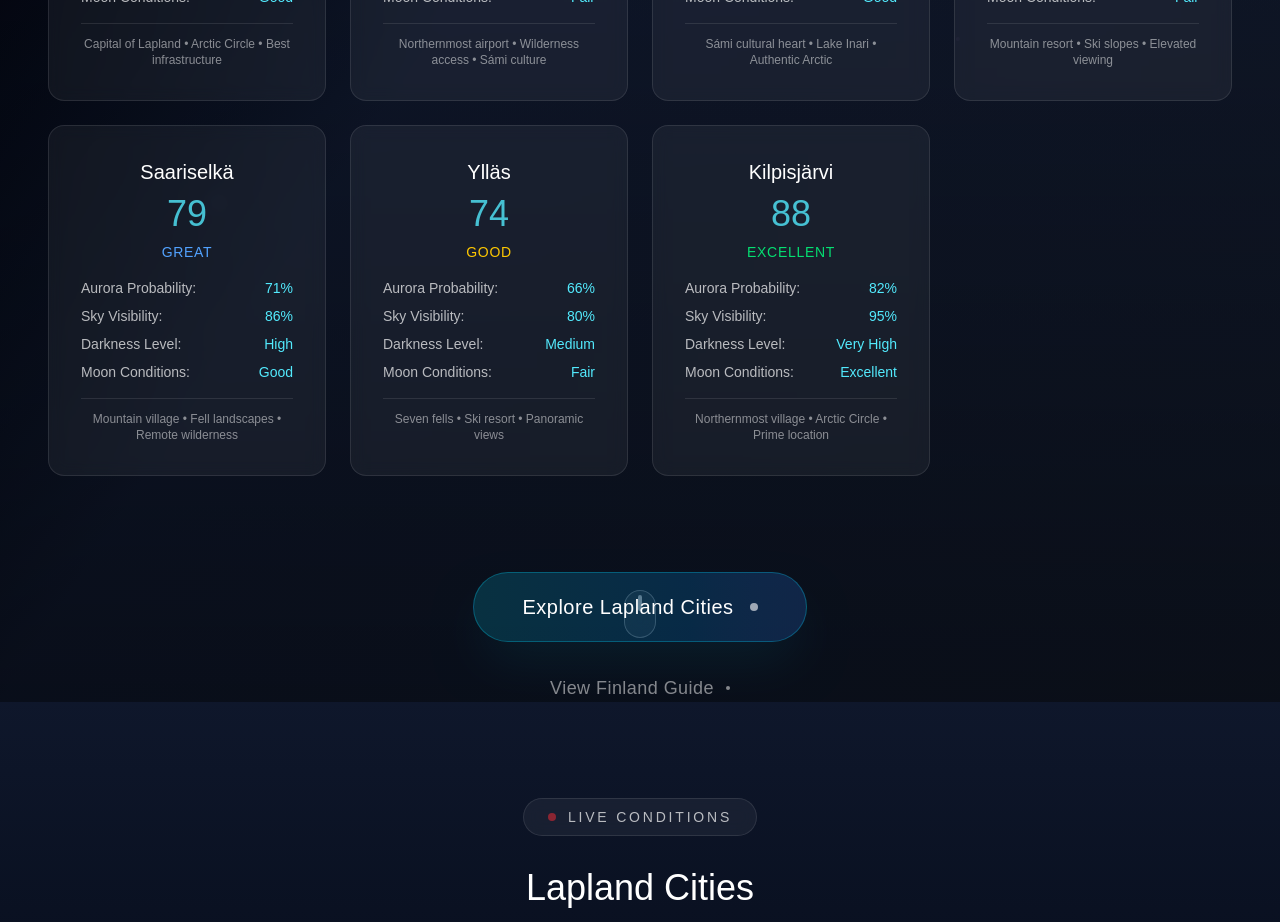
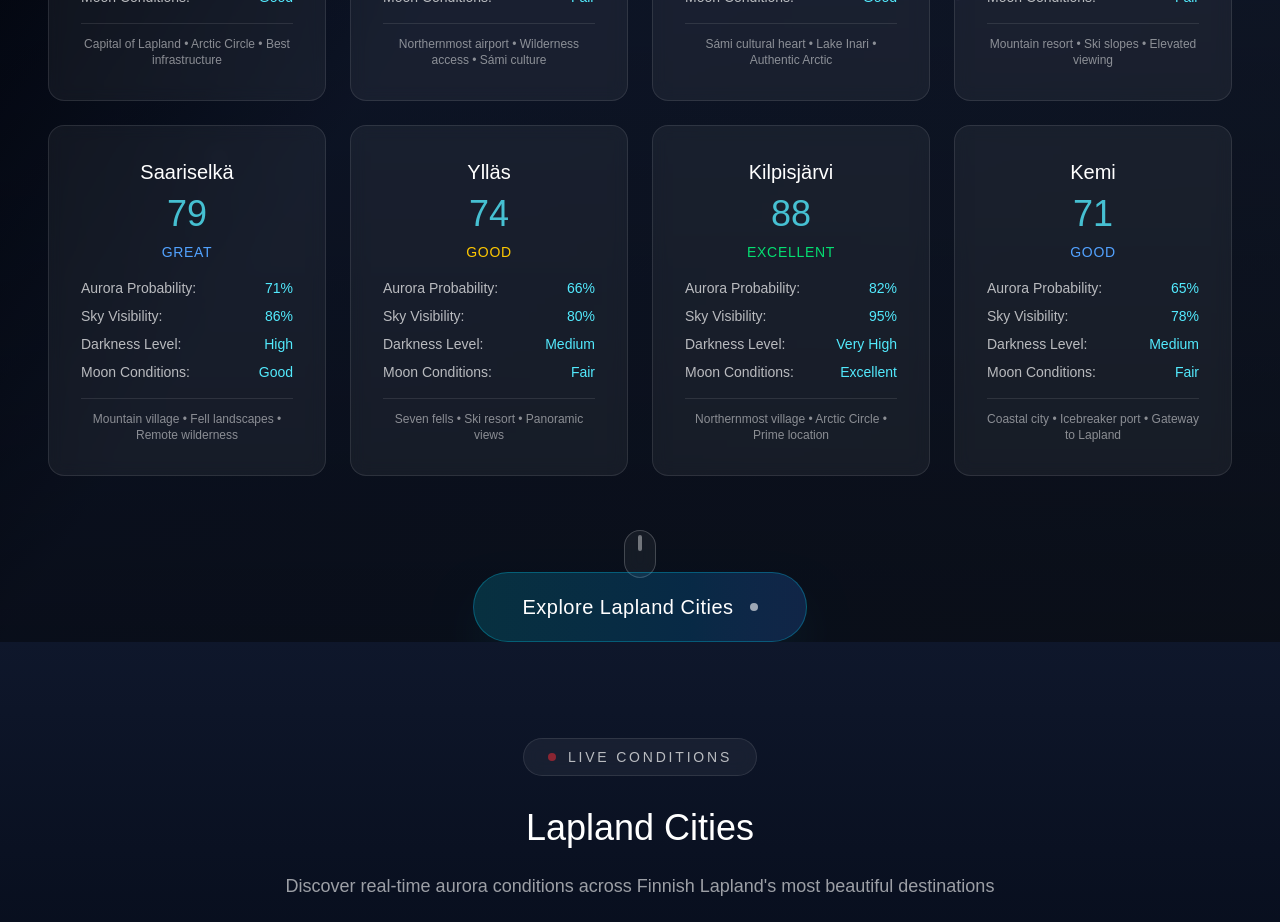
Before and after one commit to kirkkis-pixel/northern-lights-radar, a Next.js app: page / in a window 1280 px wide. Shown: the part 1280-2202 px from the top of the page. Built offline with nearby package versions, Linux system fonts and the light colour scheme; no server answers.

Commit message:
Add eighth city (Kemi) and simplify to single CTA button under city cards

```diff
--- a/src/app/page.tsx
+++ b/src/app/page.tsx
@@ -413,11 +413,40 @@ export default function HomePage() {
                   <p className="text-xs text-white/50">Northernmost village • Arctic Circle • Prime location</p>
                 </div>
               </div>
+
+              <div className="group bg-white/5 backdrop-blur-sm rounded-2xl p-8 border border-white/10 hover:border-white/20 hover:bg-white/10 transition-all duration-500 hover:scale-105">
+                <div className="text-center mb-4">
+                  <h3 className="text-xl font-light text-white mb-2">Kemi</h3>
+                  <div className="text-4xl font-thin text-cyan-300/80 mb-2">71</div>
+                  <div className="text-sm text-blue-400 font-light uppercase tracking-wider">Good</div>
+                </div>
+                <div className="space-y-2 text-sm text-white/70">
+                  <div className="flex justify-between">
+                    <span>Aurora Probability:</span>
+                    <span className="text-cyan-300">65%</span>
+                  </div>
+                  <div className="flex justify-between">
+                    <span>Sky Visibility:</span>
+                    <span className="text-cyan-300">78%</span>
+                  </div>
+                  <div className="flex justify-between">
+                    <span>Darkness Level:</span>
+                    <span className="text-cyan-300">Medium</span>
+                  </div>
+                  <div className="flex justify-between">
+                    <span>Moon Conditions:</span>
+                    <span className="text-cyan-300">Fair</span>
+                  </div>
+                </div>
+                <div className="mt-4 pt-3 border-t border-white/10">
+                  <p className="text-xs text-white/50">Coastal city • Icebreaker port • Gateway to Lapland</p>
+                </div>
+              </div>
             </div>
           </div>
 
-          {/* Luxury CTA Buttons */}
-          <div className="space-y-8">
+          {/* Single CTA Button */}
+          <div className="text-center">
             <Link
               href="/lapland/northern-lights"
               className="group inline-flex items-center gap-4 bg-gradient-to-r from-cyan-500/20 to-blue-500/20 border border-cyan-400/30 text-white px-12 py-5 rounded-full font-light tracking-wide hover:from-cyan-500/30 hover:to-blue-500/30 transition-all duration-500 text-xl shadow-2xl shadow-cyan-500/10 hover:shadow-cyan-500/20 hover:scale-105"
@@ -425,15 +454,6 @@ export default function HomePage() {
               <span>Explore Lapland Cities</span>
               <div className="w-2 h-2 bg-white/60 rounded-full group-hover:translate-x-1 transition-transform duration-300"></div>
             </Link>
-            <div className="text-center">
-              <Link
-                href="/finland/northern-lights"
-                className="group inline-flex items-center gap-3 text-white/50 hover:text-white/80 transition-all duration-300 font-light text-lg tracking-wide"
-              >
-                <span>View Finland Guide</span>
-                <div className="w-1 h-1 bg-white/50 rounded-full group-hover:translate-x-1 transition-transform duration-300"></div>
-              </Link>
-            </div>
           </div>
         </div>
 
```
